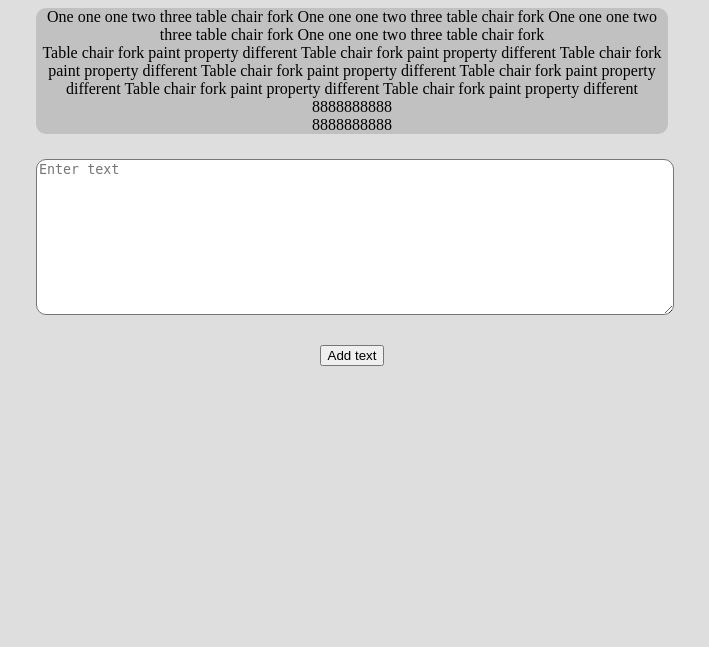
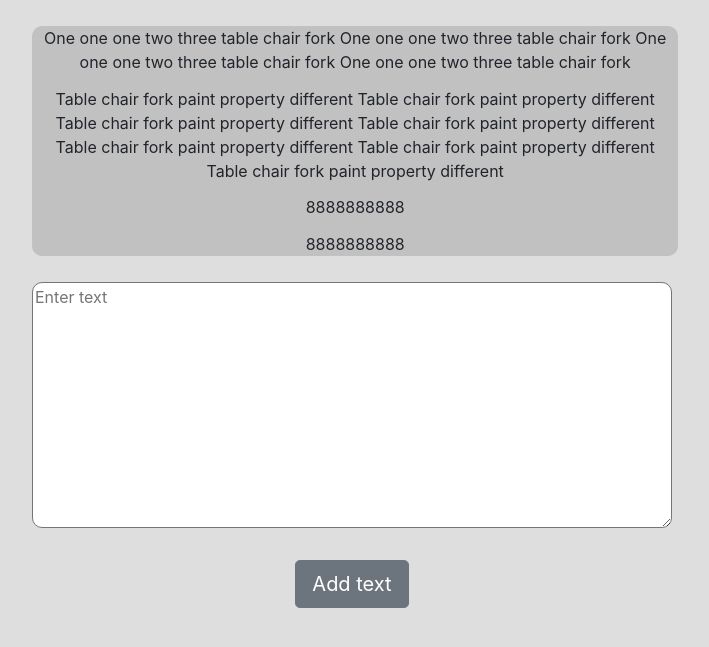
Before and after one commit to IM-git/simple_site_flask, a Flask app: page / in a window 1280 px wide. Shown: the top 647 px of the page, without its empty margins (288-997 px from the left). Run offline with Flask 2, Linux system fonts and the light colour scheme; data comes from the database, SQL or seed files in the repository; both versions use the stored data as it was after the commit; some libraries are stand-ins or nearby versions.

Commit message:
Finished. Add boostrap button, adition css options

```diff
--- a/static/css/main.css
+++ b/static/css/main.css
@@ -2,23 +2,26 @@ body {
     background: #dedede;
 }
 
+.parents {
+    margin:2% 0 0 0;
+}
+
 div .upper {
     margin:0 25% 2% 25%;
-    width:50%;
+    width:50.5%;
     background: #C1C1C1;
     border-radius: 10px;
 }
 
 
-
 p {
-    margin:0 1% 0 1%;
+    margin:2% 1% 0 1%;
     width:98%;
     text-align: center;
 }
 
 textarea {
-    margin:0 25% 2% 25%;
+    margin:0 25% 0 25%;
     width:50%;
     border-radius: 10px;
 }
--- a/templates/index.html
+++ b/templates/index.html
@@ -9,8 +9,8 @@
     </div>
     <div class="bottom">
         <form action="" method="post" class="form-contact">
-        <textarea name="text" rows="10" placeholder="Enter text"></textarea>
-        <p><input type="submit" value="Add text" />
+        <textarea name='text' rows="10" placeholder="Enter text"></textarea>
+        <p><input class="btn btn-secondary btn-lg" type="submit" value="Add text" />
     </div>
 </div>
 {% endblock %}
--- a/templates/layout.html
+++ b/templates/layout.html
@@ -1,6 +1,8 @@
 <!DOCTYPE html>
 <html>
 <head>
+	<link rel="stylesheet" href="https://maxcdn.bootstrapcdn.com/bootstrap/4.0.0-alpha.4/css/bootstrap.min.css" integrity="2hfp1SzUoho7/TsGGGDaFdsuuDL0LX2hnUp6VkX3CUQ2K4K+xjboZdsXyp4oUHZj" crossorigin="anonymous">
+<script src="https://maxcdn.bootstrapcdn.com/bootstrap/4.0.0-alpha.4/js/bootstrap.min.js" integrity="VjEeINv9OSwtWFLAtmc4JCtEJXXBub00gtSnszmspDLCtC0I4z4nqz7rEFbIZLLU" crossorigin="anonymous"></script>
 	<script src="https://ajax.googleapis.com/ajax/libs/jquery/3.3.1/jquery.min.js"></script>
 	<script>
 	$(document).ready(function(){
```
Also changed, not shown: blog.db.
